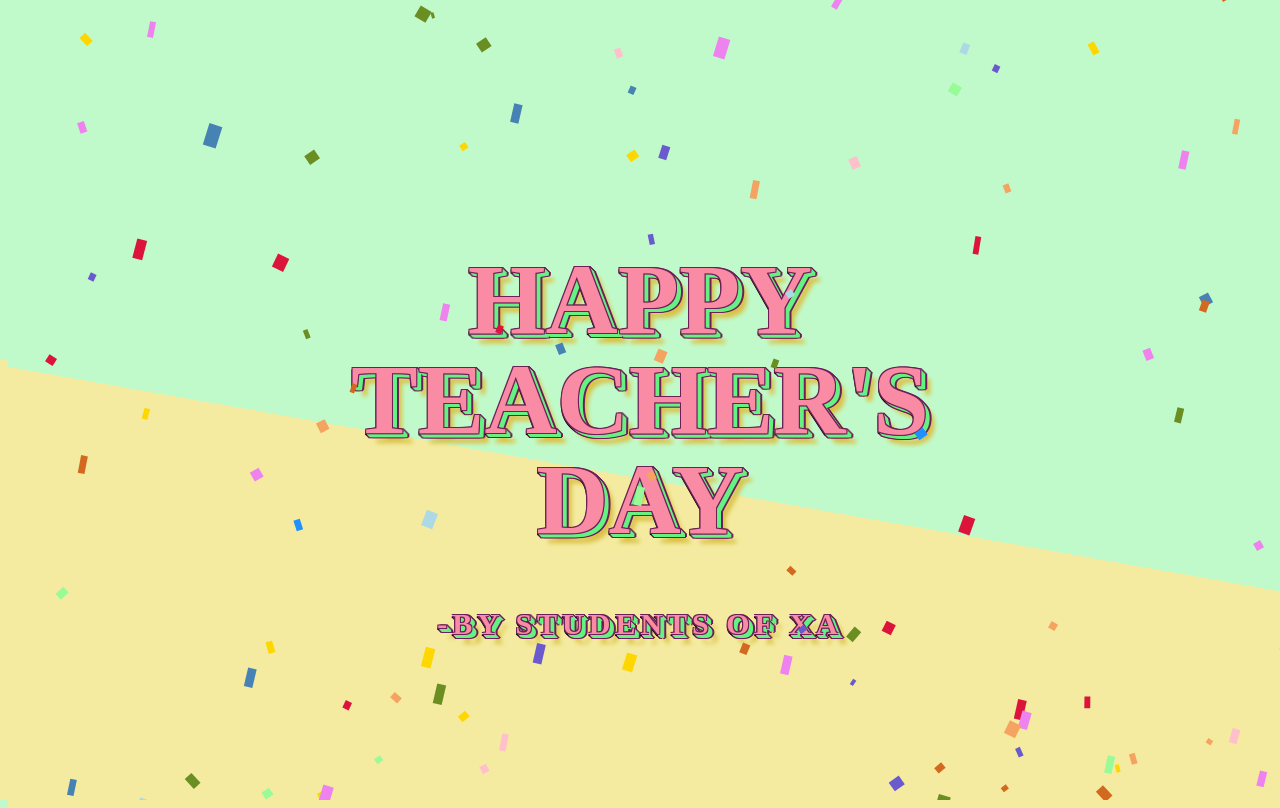
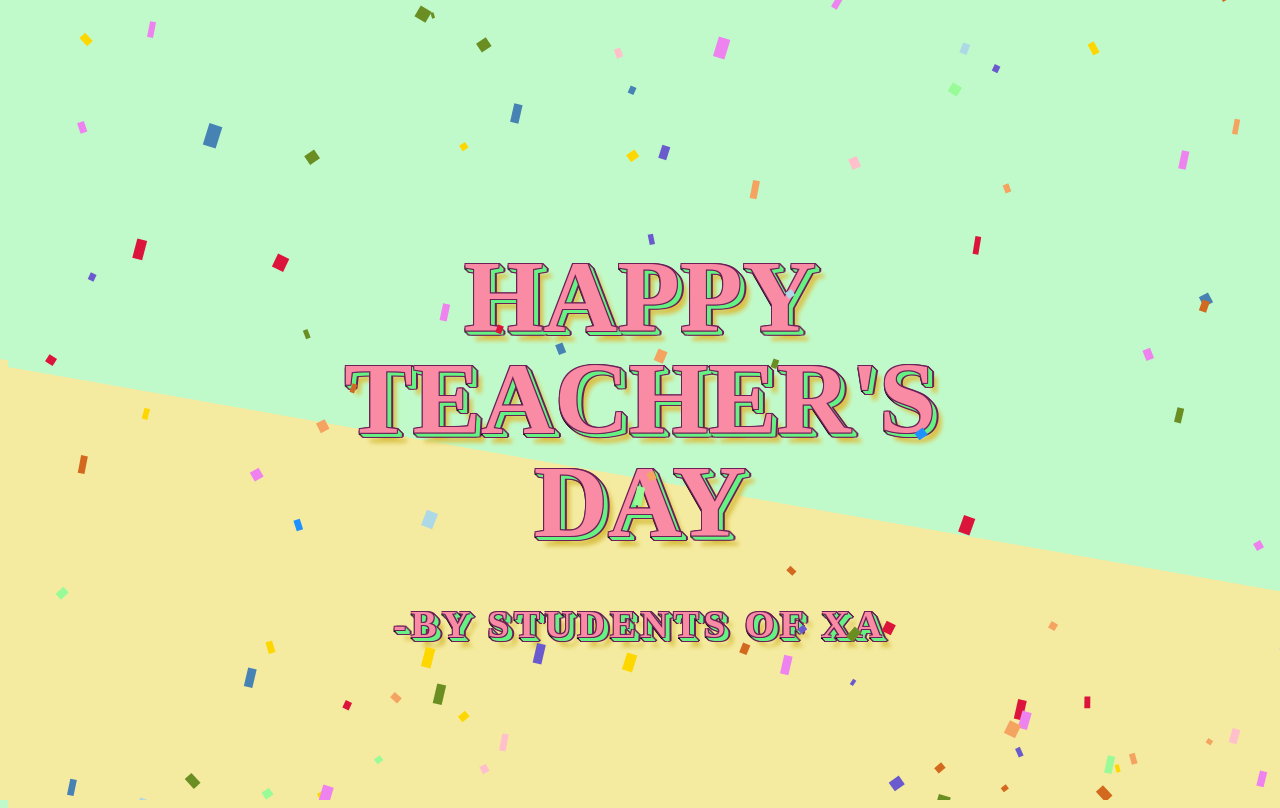
Before and after one commit to SorryBoi/teacher-s-day, a plain HTML site: page index.html in a window 1280 px wide. Drawn offline with Linux system fonts and the light colour scheme.

Commit message:
Update index.html

```diff
--- a/index.html
+++ b/index.html
@@ -4,8 +4,8 @@
     <meta charset="UTF-8" />
     <meta name="viewport" content="width=device-width, initial-scale=1.0" />
     <title>Teachers Day</title>
-<h1>HAPPY TEACHER'S DAY</h1>
-<h3>-By Students Of XA</h3>
+<h1 style="font-size:8vw">HAPPY TEACHER'S DAY</h1>
+<h3 style="font-size:3vw">-By Students Of XA</h3>
   </head>
   <body>
     <div class="gif">
```
